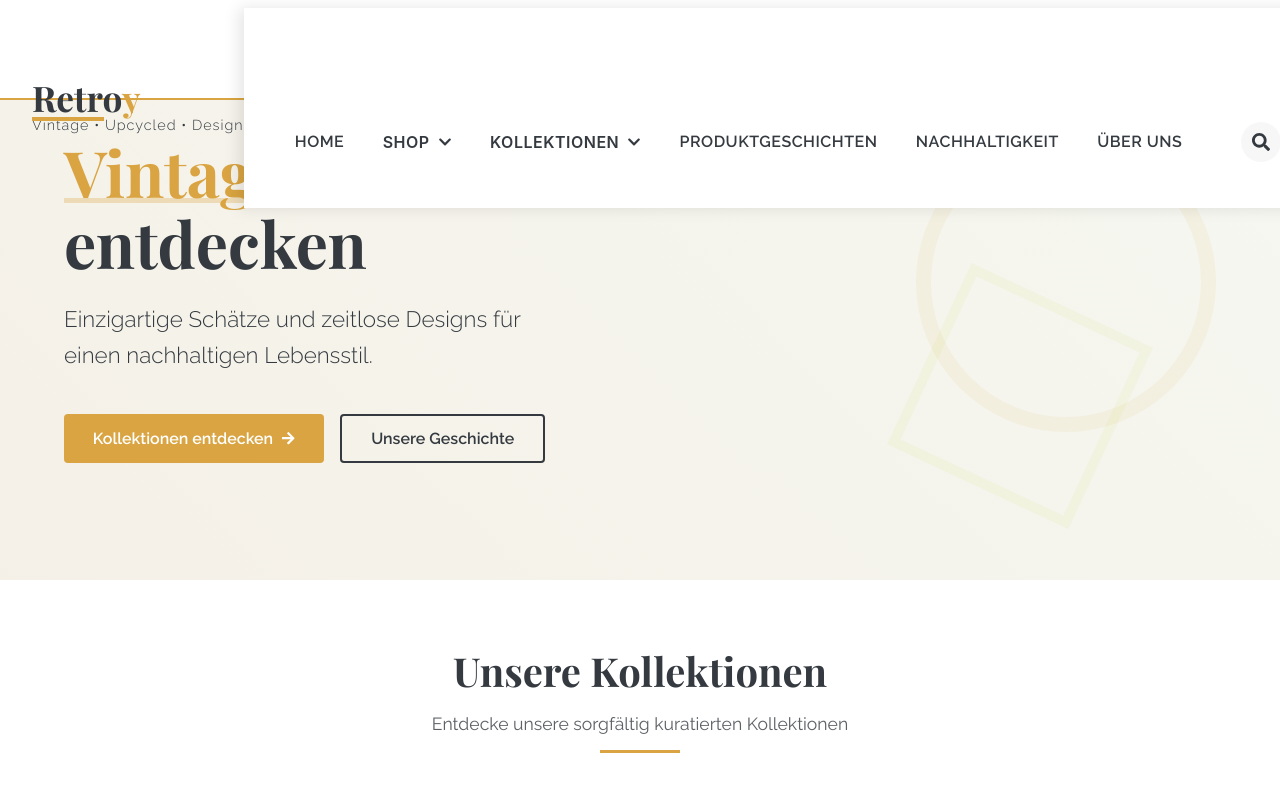
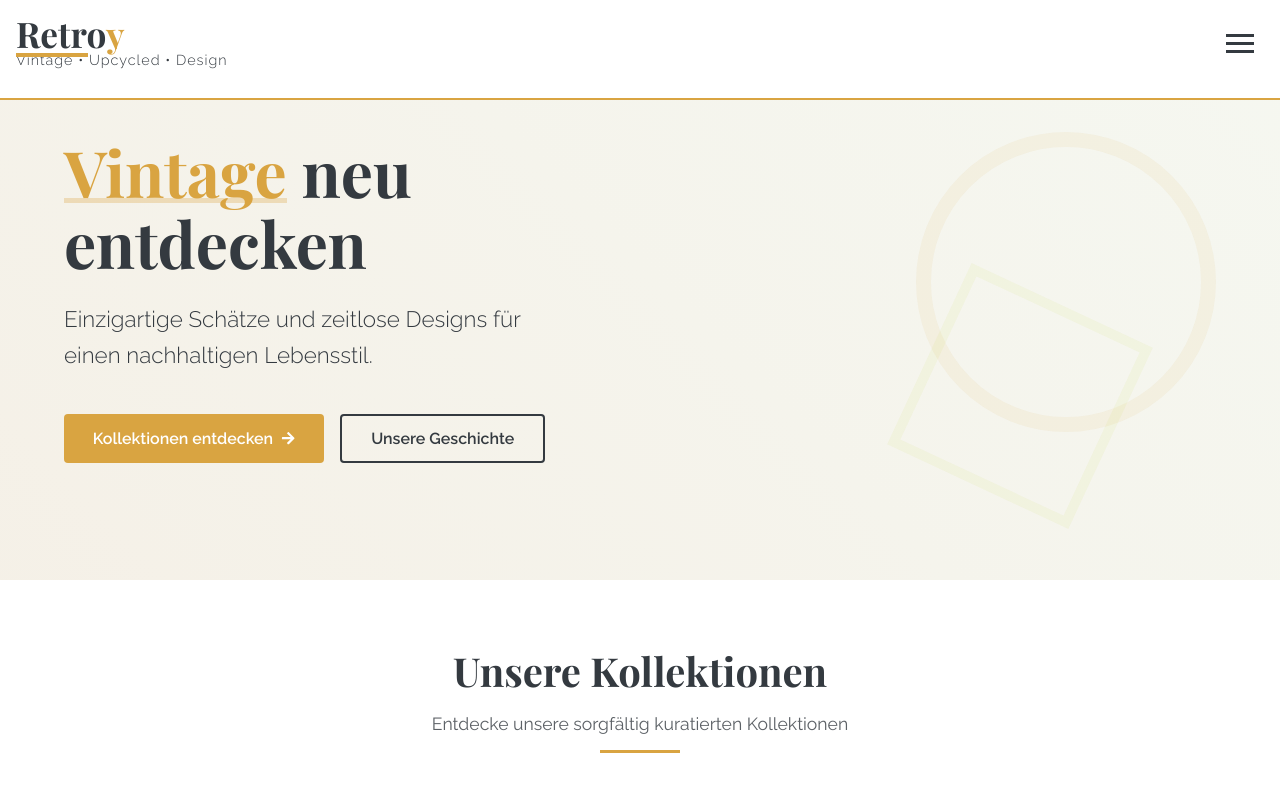
Before and after one commit to CodemunistAgenda/VintageShopFrontend, a React (Vite) app: page / in a window 1280 px wide. Shown: the top 800 px of the page. Built offline with nearby package versions, Linux system fonts and the light colour scheme.

Commit message:
Breakpoints, Mixins angepasst - Lendingpage fertig und Responsive - bereit für Backend anbindung

```diff
--- a/src/components/layout/styles/Footer.scss
+++ b/src/components/layout/styles/Footer.scss
@@ -1,18 +1,9 @@
-// Footer Stylesheet für Retroy im Vintage-Stil
+// Footer.scss - Styles für den Footer im Retro-Vintage-Stil
+@use '../../../styles/abstracts/mixins' as *;
+@use '../../../styles/abstracts/variables' as *;
+
+// Vintage-inspirierte Schriftarten
 @import url('https://fonts.googleapis.com/css2?family=Playfair+Display:wght@400;700&family=Raleway:wght@300;400;600&display=swap');
-
-// Einfaches Responsive Mixin
-@mixin respond-to($breakpoint) {
-  @if $breakpoint == medium {
-    @media (max-width: 900px) {
-      @content;
-    }
-  } @else if $breakpoint == small {
-    @media (max-width: 600px) {
-      @content;
-    }
-  }
-}
 
 .footer {
   position: relative;
--- a/src/components/layout/styles/Header.scss
+++ b/src/components/layout/styles/Header.scss
@@ -1,4 +1,9 @@
 // Header.scss - Minimales Styling für den Header
+@use '../../../styles/abstracts/mixins' as *;
+@use '../../../styles/abstracts/variables' as *;
+@use '../../../styles/base/animations' as *;
+@use '../../../styles/base/reset' as *;
+@use '../../../styles/base/typography' as *;
 
 .site-header {
   width: 100%;
--- a/src/components/layout/styles/Layout.scss
+++ b/src/components/layout/styles/Layout.scss
@@ -1,4 +1,9 @@
 // Layout.scss - Grundlegendes Layout mit statischem Footer
+@use '../../../styles/abstracts/mixins' as *;
+@use '../../../styles/abstracts/variables' as *;
+@use '../../../styles/base/animations' as *;
+@use '../../../styles/base/reset' as *;
+@use '../../../styles/base/typography' as *;
 
 .layout-container {
   position: relative;
--- a/src/components/layout/styles/Navigation.scss
+++ b/src/components/layout/styles/Navigation.scss
@@ -1,14 +1,9 @@
+// Navigation.scss - Styles für die Navigation im Retro-Vintage-Stil
+@use '../../../styles/abstracts/mixins' as *;
+@use '../../../styles/abstracts/variables' as *;
+
 // Vintage-inspirierte Schriftarten
 @import url('https://fonts.googleapis.com/css2?family=Playfair+Display:wght@400;700&family=Raleway:wght@300;400;600&display=swap');
-
-// Einfaches Mixins direkt in der Datei definieren
-@mixin respond-to($breakpoint) {
-  @if $breakpoint == medium {
-    @media (max-width: 900px) {
-      @content;
-    }
-  }
-}
 
 // Navigation Header
 .navigation-header {
--- a/src/styles/Home.scss
+++ b/src/styles/Home.scss
@@ -1,89 +1,253 @@
-/* Home.scss */
+// Home.scss - Styles für die Startseite im Retro-Vintage-Stil
+@use '../../styles/abstracts/mixins' as *;
+@use '../../styles/abstracts/variables' as *;
 
 .home-container {
-  font-family: 'Arial', sans-serif;
-  color: #333;
-  padding: 20px;
+  width: 100%;
+  overflow-x: hidden;
 }
 
 .home-main {
-  display: flex;
-  flex-direction: column;
-  gap: 40px;
+  width: 100%;
 }
 
+// Hero Section - Hellblauer Bereich
 .hero-section {
-  text-align: center;
-  background-color: #f4f4f4;
-  padding: 40px 20px;
-  border-radius: 8px;
+  position: relative;
+  min-height: 70vh;
+  display: flex;
+  align-items: center;
+  background-color: var(--light-blue); // Explizite Hintergrundfarbe
+  overflow: hidden;
+  padding: 6rem 4rem;
 
-  h1 {
-    font-size: 2.5rem;
-    margin-bottom: 10px;
-    color: #2c3e50;
+  @include respond-to(medium) {
+    min-height: 60vh;
+    padding: 5rem 2rem;
   }
 
-  p {
-    font-size: 1.2rem;
-    margin-bottom: 20px;
-    color: #7f8c8d;
+  @include respond-to(small) {
+    min-height: 50vh;
+    padding: 4rem 1.5rem;
   }
 
-  .shop-now-button {
-    background-color: #e67e22;
-    color: #fff;
-    border: none;
-    padding: 10px 20px;
-    font-size: 1rem;
-    border-radius: 4px;
-    cursor: pointer;
-    transition: background-color 0.3s ease;
+  .hero-content {
+    max-width: 650px;
+    position: relative;
+    z-index: 2;
 
-    &:hover {
-      background-color: #d35400;
+    @include respond-to(medium) {
+      max-width: 500px;
+    }
+  }
+
+  .hero-title {
+    font-family: var(--font-family-heading);
+    font-size: 4rem;
+    font-weight: 700;
+    line-height: 1.1;
+    margin-bottom: 1.5rem;
+    color: var(--dark-color);
+
+    @include respond-to(medium) {
+      font-size: 3.2rem;
+    }
+
+    @include respond-to(small) {
+      font-size: 2.5rem;
+    }
+
+    .title-vintage {
+      position: relative;
+      color: var(--primary-color);
+      display: inline-block;
+
+      &::after {
+        content: '';
+        position: absolute;
+        bottom: 5px;
+        left: 0;
+        width: 100%;
+        height: 5px;
+        background-color: var(--primary-color);
+        opacity: 0.3;
       }
     }
   }
 
-.featured-products {
-  h2 {
-    font-size: 2rem;
-    margin-bottom: 20px;
-    color: #34495e;
+  .hero-description {
+    font-size: 1.4rem;
+    font-weight: 300;
+    line-height: 1.6;
+    margin-bottom: 2.5rem;
+    color: var(--dark-color);
+    max-width: 500px;
+
+    @include respond-to(medium) {
+      font-size: 1.2rem;
     }
 
-  .product-grid {
-    display: grid;
-    grid-template-columns: repeat(auto-fit, minmax(200px, 1fr));
-    gap: 20px;
+    @include respond-to(small) {
+      font-size: 1.1rem;
+    }
+  }
 
-    .product-card {
-      background-color: #ecf0f1;
-      padding: 20px;
-      text-align: center;
-      border-radius: 8px;
-      box-shadow: 0 2px 4px rgba(0, 0, 0, 0.1);
-      transition: transform 0.3s ease;
+  .hero-buttons {
+    display: flex;
+    gap: 1rem;
 
-      &:hover {
-        transform: translateY(-5px);
-      }
+    @include respond-to(small) {
+      flex-direction: column;
+      width: 100%;
     }
   }
 }
 
-.about-us {
-  text-align: center;
+// Werte-Sektion - Weißer Hintergrund
+.values-section {
+  background-color: var(--white-color);
+  position: relative;
+  padding: var(--section-padding-large) var(--container-padding);
 
-  h2 {
-    font-size: 2rem;
-    margin-bottom: 10px;
-    color: #34495e;
+  @include respond-to(medium) {
+    padding: var(--section-padding-medium) var(--container-padding);
+  }
 }
 
-  p {
-    font-size: 1.1rem;
-    color: #7f8c8d;
+// Geschichte-Sektion - Hellblauer Hintergrund
+.history-section {
+  background-color: var(--light-blue);
+  position: relative;
+  padding: var(--section-padding-large) var(--container-padding);
+
+  @include respond-to(medium) {
+    padding: var(--section-padding-medium) var(--container-padding);
   }
 }
+
+// Lila/Violetter Bereich
+.purple-section {
+  background-color: var(--purple);
+  color: var(--white-color);
+  position: relative;
+  padding: var(--section-padding-large) var(--container-padding);
+
+  @include respond-to(medium) {
+    padding: var(--section-padding-medium) var(--container-padding);
+  }
+
+  .section-title, .section-subtitle {
+    color: var(--white-color);
+  }
+}
+
+// Newsletter-Bereich - Dunkler Hintergrund
+.newsletter-banner {
+  background-color: var(--dark-color);
+  color: var(--white-color);
+  padding: var(--section-padding-medium) var(--container-padding);
+  position: relative;
+
+  @include respond-to(medium) {
+    padding: var(--section-padding-small) var(--container-padding);
+  }
+
+  .newsletter-title, .newsletter-text {
+    color: var(--white-color);
+  }
+}
+
+// Gemeinsame Stile für Sektionen
+.section-header {
+  text-align: center;
+  max-width: 800px;
+  margin: 0 auto 3rem;
+  position: relative;
+
+  &::after {
+    content: '';
+    display: block;
+    width: 80px;
+    height: 3px;
+    background: var(--primary-color);
+    margin: 1rem auto 0;
+  }
+}
+
+.section-title {
+  font-family: var(--font-family-heading);
+  font-weight: 700;
+  font-size: 2.5rem;
+  margin-bottom: 1rem;
+  color: var(--dark-color);
+
+  @include respond-to(small) {
+    font-size: 2rem;
+  }
+}
+
+.section-subtitle {
+  font-size: 1.1rem;
+  color: var(--dark-color);
+  opacity: 0.8;
+  max-width: 600px;
+  margin: 0 auto;
+
+  @include respond-to(small) {
+    font-size: 1rem;
+  }
+}
+
+// Button-Stile
+.btn {
+  display: inline-flex;
+  align-items: center;
+  justify-content: center;
+  padding: 0.8rem 1.8rem;
+  font-family: var(--font-family-body);
+  font-weight: 600;
+  font-size: 1rem;
+  text-decoration: none;
+  border-radius: var(--border-radius-small);
+  cursor: pointer;
+  transition: all var(--transition-normal);
+
+  .btn-icon {
+    margin-left: 0.5rem;
+    font-size: 0.9rem;
+  }
+
+  &.btn-primary {
+    background-color: var(--primary-color);
+    color: var(--white-color);
+    border: none;
+
+    &:hover {
+      background-color: darken($primary-color, 10%);
+      transform: translateY(-2px);
+    }
+  }
+
+  &.btn-secondary {
+    background-color: var(--dark-color);
+    color: var(--white-color);
+    border: none;
+
+    &:hover {
+      background-color: lighten($dark-color, 10%);
+      transform: translateY(-2px);
+    }
+  }
+
+  &.btn-outline {
+    background-color: transparent;
+    color: var(--dark-color);
+    border: 2px solid var(--dark-color);
+
+    &:hover {
+      background-color: var(--dark-color);
+      color: var(--white-color);
+      transform: translateY(-2px);
+    }
+  }
+}
--- a/src/styles/abstracts/_mixins.scss
+++ b/src/styles/abstracts/_mixins.scss
@@ -1,8 +1,73 @@
+// _mixins.scss - Standardisierte Mixins für das gesamte Projekt
+
 // Responsive Breakpoints Mixin
 @mixin respond-to($breakpoint) {
-  @if $breakpoint == medium {
+  @if $breakpoint == large {
+    @media (max-width: 1600px) {
+      @content;
+    }
+  } @else if $breakpoint == medium {
     @media (max-width: 1440px) {
+      @content;
+    }
+  } @else if $breakpoint == small {
+    @media (max-width: 600px) {
       @content;
     }
   }
 }
+
+// Zentrierte Ausrichtung Mixin
+@mixin center($type: both) {
+  @if $type == horizontal {
+    margin-left: auto;
+    margin-right: auto;
+  } @else if $type == vertical {
+    display: flex;
+    align-items: center;
+  } @else if $type == both {
+    display: flex;
+    justify-content: center;
+    align-items: center;
+  }
+}
+
+// Textkürzung Mixin
+@mixin text-truncate {
+  overflow: hidden;
+  white-space: nowrap;
+  text-overflow: ellipsis;
+}
+
+// Box-Schatten Mixin
+@mixin box-shadow($x: 0px, $y: 2px, $blur: 5px, $spread: 0, $color: rgba(0, 0, 0, 0.2)) {
+  box-shadow: $x $y $blur $spread $color;
+}
+
+// Flex-Container Mixin
+@mixin flex($direction: row, $wrap: nowrap, $justify: flex-start, $align: stretch) {
+  display: flex;
+  flex-direction: $direction;
+  flex-wrap: $wrap;
+  justify-content: $justify;
+  align-items: $align;
+}
+
+// Transitions Mixin
+@mixin transition($property: all, $duration: 0.3s, $timing: ease) {
+  transition: $property $duration $timing;
+}
+
+// Border-Radius Mixin
+@mixin border-radius($radius: 4px) {
+  border-radius: $radius;
+}
+
+// Clearfix Mixin
+@mixin clearfix {
+  &::after {
+    content: '';
+    display: table;
+    clear: both;
+  }
+}
--- a/src/styles/abstracts/_variables.scss
+++ b/src/styles/abstracts/_variables.scss
@@ -1,18 +1,77 @@
+// _variables.scss - Standardisierte Variablen für das gesamte Projekt
+
 :root {
-  /* Main-Colors */
-  --primary-color: #d9a441;
-  --secondary-color: #c2d941;
-  --accent-color: #d95841;
-  /* --------------------------- */
-  /* Info-Colors for Message's */
-  --warning-color: #ffc107;
-  --danger-color: #dc3545;
-  /* --------------------------- */
-  /* Dark-Light Color Standarts */
+  // Hauptfarben
+  --primary-color: #d9a441; // Gold/Gelb
+  --secondary-color: #c2d941; // Grünlich
+  --accent-color: #d95841; // Orange/Rot
+
+  // Spezielle Farben für Sektionen
+  --light-blue: #b2ddea; // Hellblau für Hero-Bereich
+  --purple: #5c5294; // Lila/Violett für bestimmte Sektionen
+
+  // Neutrale Farben
   --light-color: #f8f9fa;
   --dark-color: #343a40;
   --white-color: #ffffff;
   --black-color: #16171a;
+
+  // Transparente Varianten
+  --primary-transparent: rgba(217, 164, 65, 0.1);
+  --light-blue-transparent: rgba(178, 221, 234, 0.8);
+  --purple-transparent: rgba(92, 82, 148, 0.8);
+
+  // Layout-Variablen
   --header-height: 100px;
-  /* --------------------------- */
+  --header-height-scrolled: 70px;
+
+  // Abstände
+  --section-padding-large: 4rem;
+  --section-padding-medium: 3rem;
+  --section-padding-small: 2rem;
+
+  // Container-Größen
+  --container-width: 1400px;
+  --container-padding: 2rem;
+
+  // Radiuswerte
+  --border-radius-small: 4px;
+  --border-radius-medium: 8px;
+  --border-radius-large: 12px;
+  --border-radius-circle: 50%;
+
+  // Schattenwerte
+  --shadow-light: 0 2px 5px rgba(0, 0, 0, 0.1);
+  --shadow-medium: 0 4px 10px rgba(0, 0, 0, 0.1);
+  --shadow-strong: 0 8px 16px rgba(0, 0, 0, 0.1);
+
+  // Übergangswerte
+  --transition-fast: 0.2s ease;
+  --transition-normal: 0.3s ease;
+  --transition-slow: 0.4s ease;
+
+  // Schriftfamilien
+  --font-family-heading: 'Playfair Display', serif;
+  --font-family-body: 'Raleway', sans-serif;
+
+  // Schriftgrößen
+  --font-size-xs: 0.75rem;
+  --font-size-sm: 0.875rem;
+  --font-size-base: 1rem;
+  --font-size-lg: 1.125rem;
+  --font-size-xl: 1.25rem;
+  --font-size-2xl: 1.5rem;
+  --font-size-3xl: 1.875rem;
+  --font-size-4xl: 2.25rem;
 }
+
+// SCSS-Variablen (für darken/lighten Funktionen)
+$primary-color: #d9a441;
+$secondary-color: #c2d941;
+$accent-color: #d95841;
+$light-blue: #b2ddea;
+$purple: #5c5294;
+$light-color: #f8f9fa;
+$dark-color: #343a40;
+$white-color: #ffffff;
+$black-color: #16171a;
```
Lines whose indentation alone changed are shown as unchanged.
